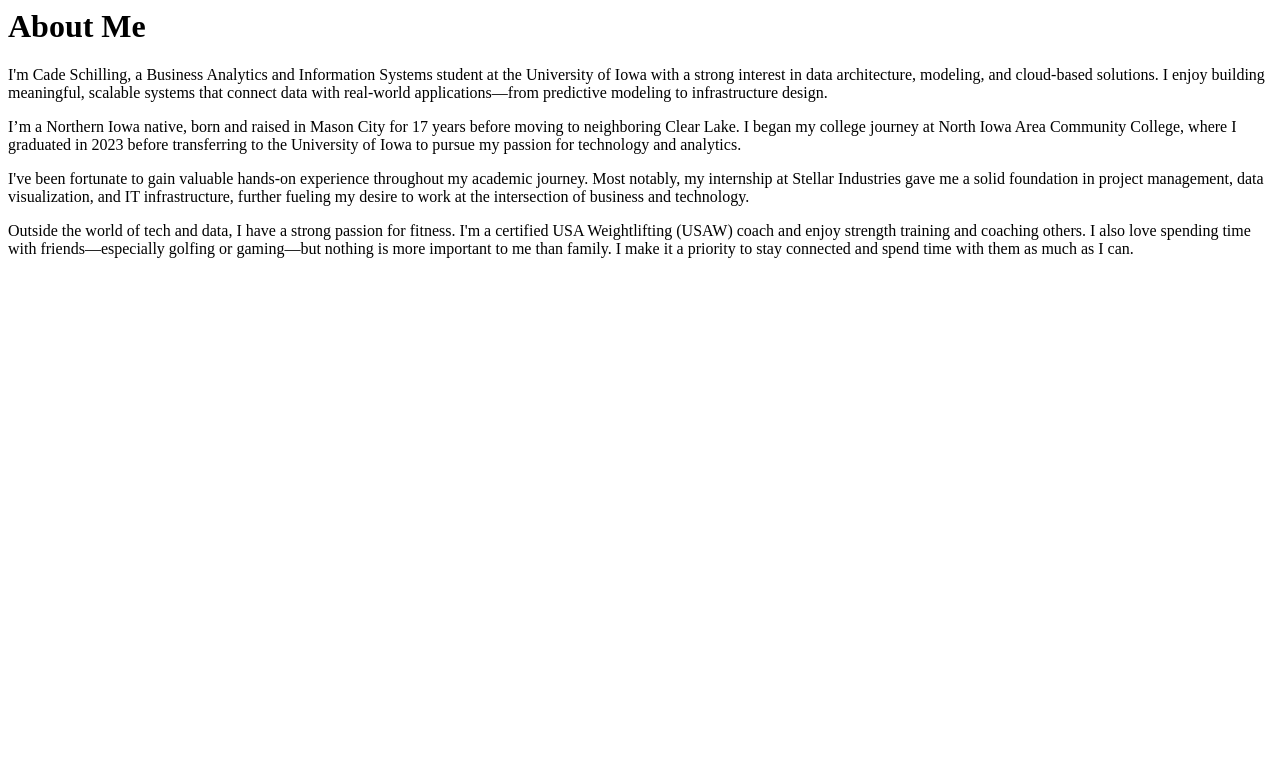
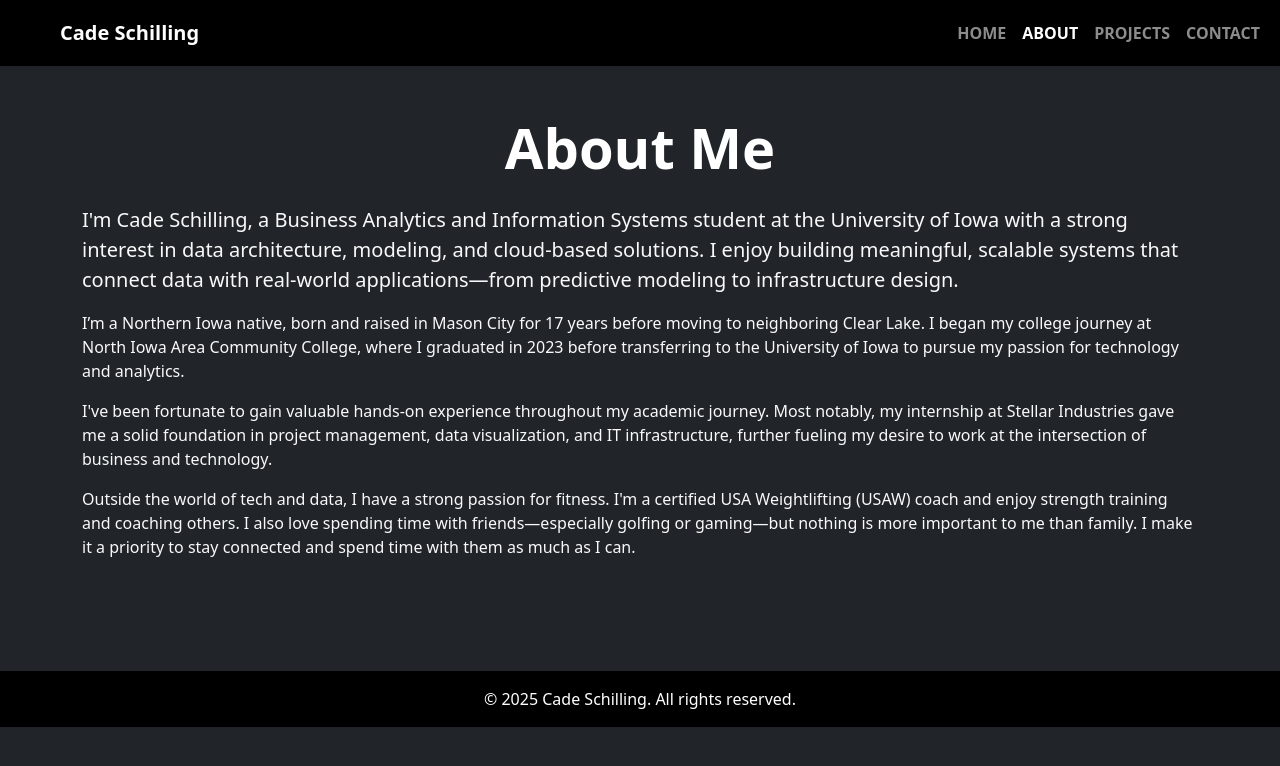
Before and after one commit to cd-schilling/bais3300-portfolio, a plain HTML site: page about.html in a window 1280 px wide. Drawn offline with nearby package versions, Linux system fonts and the light colour scheme.

Commit message:
updated about page

```diff
--- a/about.html
+++ b/about.html
@@ -1,4 +1,48 @@
+<!DOCTYPE html>
+<html lang="en">
+<head>
+  <meta charset="UTF-8" />
+  <meta name="viewport" content="width=device-width, initial-scale=1.0" />
+  <title>About | Cade Schilling</title>
+
+  <!-- Bootstrap -->
+  <link href="https://cdn.jsdelivr.net/npm/bootstrap@5.3.0/dist/css/bootstrap.min.css" rel="stylesheet">
+
+  <!-- Font Awesome -->
+  <script src="https://kit.fontawesome.com/yourkitid.js" crossorigin="anonymous"></script>
+
+  <!-- Custom CSS -->
+  <link rel="stylesheet" href="css/style.css" />
+</head>
+<body class="bg-dark text-white">
+
+  <!-- Navbar -->
+  <nav class="navbar navbar-expand-lg navbar-dark bg-black shadow-sm">
+    <div class="container-fluid">
+      <a class="navbar-brand d-flex align-items-center gap-2" href="index.html">
+        <img src="img/logo.jpg" alt="University of Iowa Logo" width="40" height="40" class="rounded">
+        <span class="fw-bold fs-5">Cade Schilling</span>
+      </a>
+      <button class="navbar-toggler" type="button" data-bs-toggle="collapse" data-bs-target="#navbarNav">
+        <span class="navbar-toggler-icon"></span>
+      </button>
+      <div class="collapse navbar-collapse" id="navbarNav">
+        <ul class="navbar-nav ms-auto text-uppercase fw-semibold">
+          <li class="nav-item"><a class="nav-link" href="index.html">Home</a></li>
+          <li class="nav-item"><a class="nav-link active" href="about.html">About</a></li>
+          <li class="nav-item"><a class="nav-link" href="projects.html">Projects</a></li>
+          <li class="nav-item"><a class="nav-link" href="contact.html">Contact</a></li>
+        </ul>
+      </div>
+    </div>
+  </nav>
+
+  <!-- About Section -->
+  <section class="container py-5">
+    <div class="text-center mb-4">
       <h1 class="display-4 fw-bold">About Me</h1>
+    </div>
+
     <p class="lead text-light">
       I'm Cade Schilling, a Business Analytics and Information Systems student at the University of Iowa with a strong interest in data architecture, modeling, and cloud-based solutions. I enjoy building meaningful, scalable systems that connect data with real-world applications—from predictive modeling to infrastructure design.
     </p>
@@ -14,3 +58,14 @@
     <p class="text-light">
       Outside the world of tech and data, I have a strong passion for fitness. I'm a certified USA Weightlifting (USAW) coach and enjoy strength training and coaching others. I also love spending time with friends—especially golfing or gaming—but nothing is more important to me than family. I make it a priority to stay connected and spend time with them as much as I can.
     </p>
+  </section>
+
+  <!-- Footer -->
+  <footer class="bg-black text-center py-3 mt-5">
+    <p class="mb-0">&copy; 2025 Cade Schilling. All rights reserved.</p>
+  </footer>
+
+  <!-- Bootstrap JS -->
+  <script src="https://cdn.jsdelivr.net/npm/bootstrap@5.3.0/dist/js/bootstrap.bundle.min.js"></script>
+</body>
+</html>
```
Lines whose indentation alone changed are shown as unchanged.
